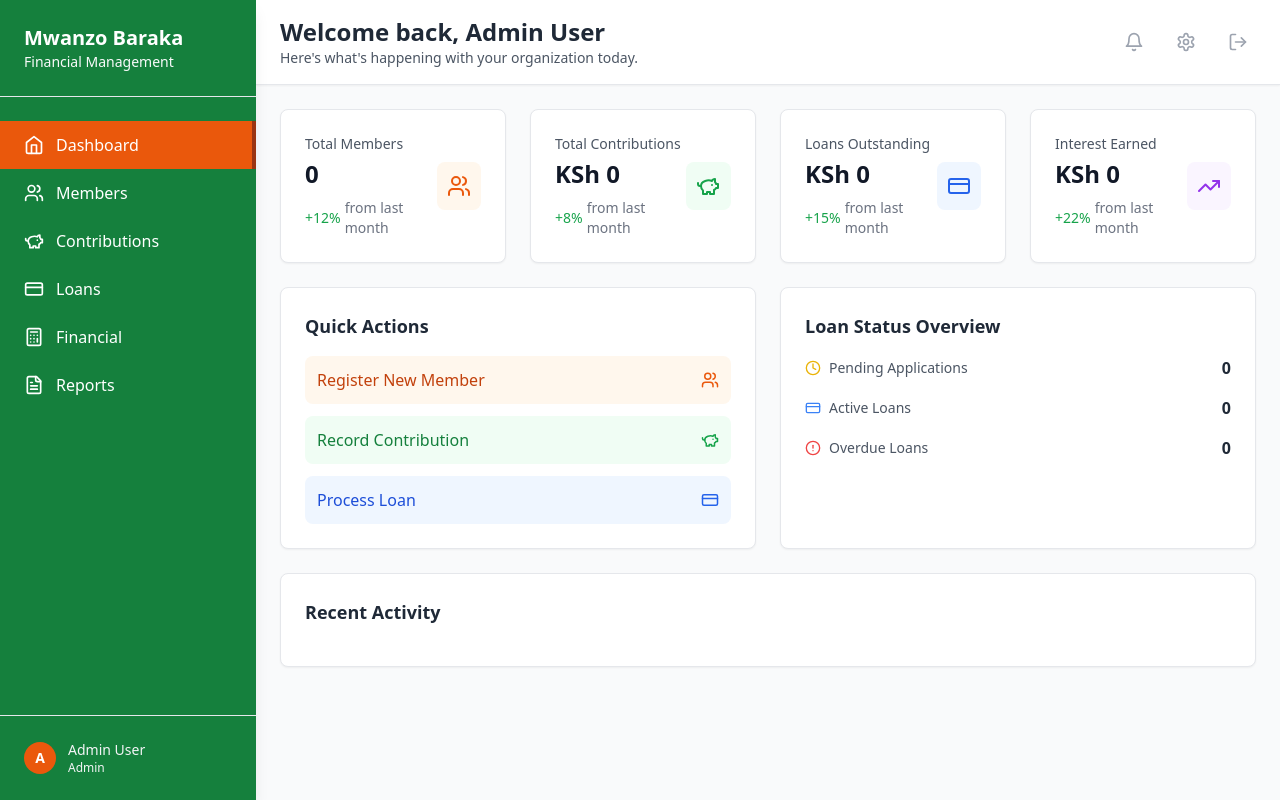
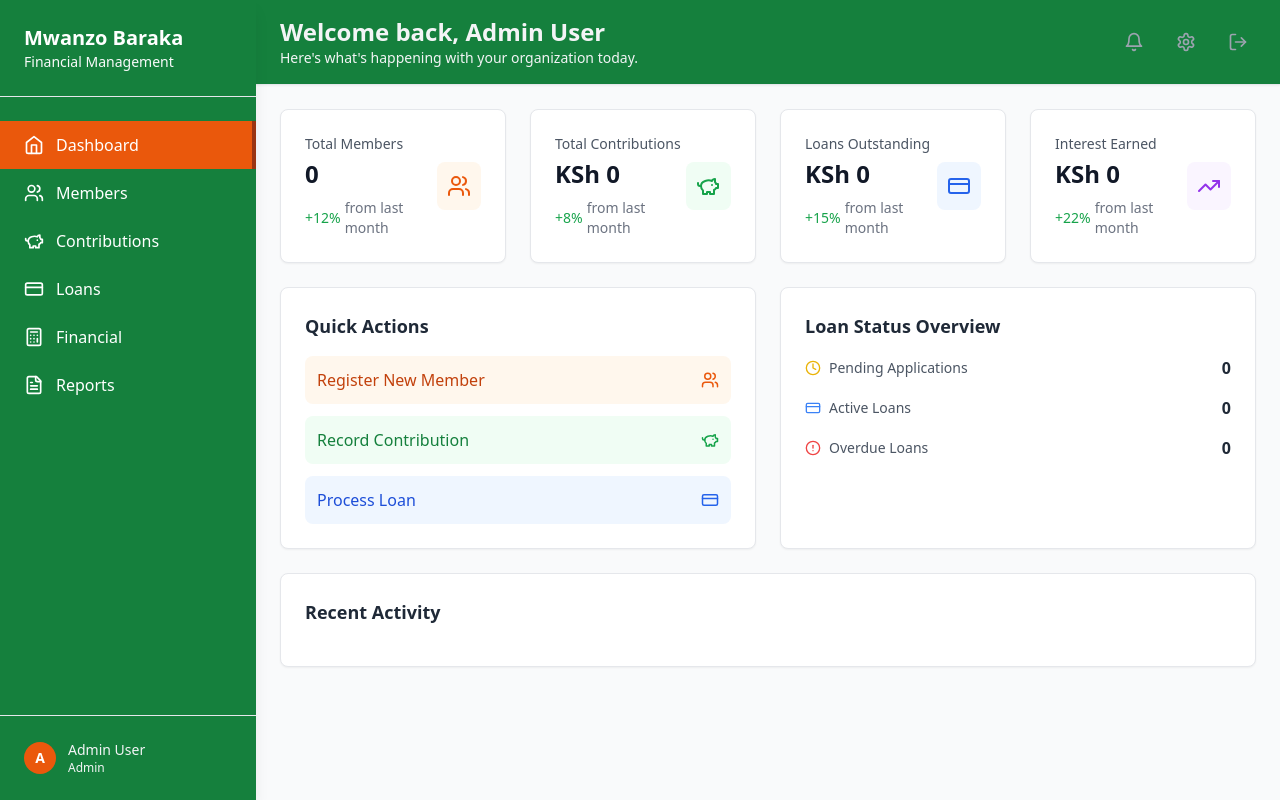
Before and after one commit to Gmatieso/mwanzobaraka, a React (Vite) app: page / in a window 1280 px wide. Built offline with nearby package versions, Linux system fonts and the light colour scheme.

Commit message:
Fix: Code refactored

```diff
--- a/src/components/Layout/Header.tsx
+++ b/src/components/Layout/Header.tsx
@@ -10,11 +10,11 @@ const Header: React.FC = () => {
   };
 
   return (
-    <header className="bg-white shadow-sm border-b border-gray-200 px-6 py-4">
+    <header className="bg-green-700 shadow-sm border-b border-gray-200 px-6 py-4">
       <div className="flex items-center justify-between">
         <div>
-          <h1 className="text-2xl font-bold text-gray-800">Welcome back, {currentUser?.name}</h1>
-          <p className="text-sm text-gray-600">Here's what's happening with your organization today.</p>
+          <h1 className="text-2xl font-bold text-gray-100">Welcome back, {currentUser?.name}</h1>
+          <p className="text-sm text-gray-100">Here's what's happening with your organization today.</p>
         </div>
 
         <div className="flex items-center space-x-4">
```
